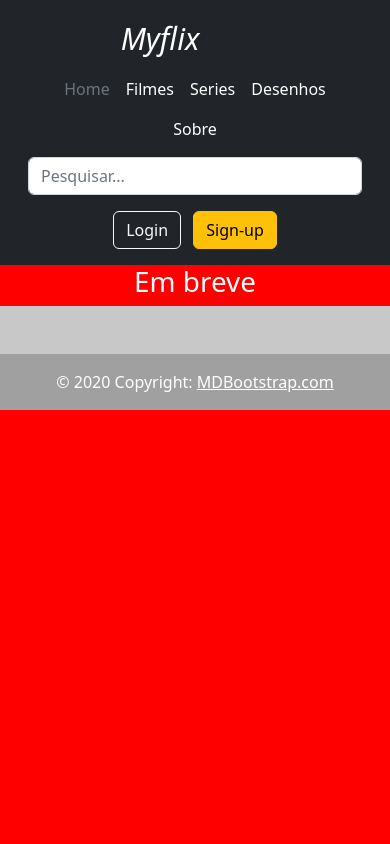
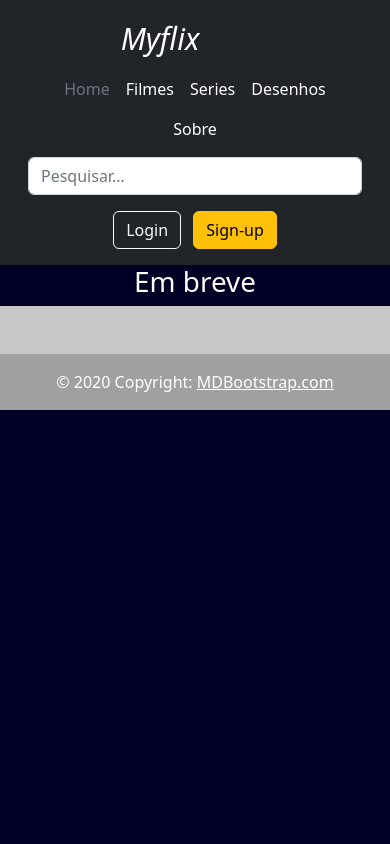
Before and after one commit to FernandoVicent/Myflix, a Django app: page /filmes in a window 390 px wide. Run offline with Django 4.2, Linux system fonts and the light colour scheme; some libraries are stand-ins or nearby versions.

Commit message:
responsivo atualização

```diff
--- a/myflix/static/css/style.css
+++ b/myflix/static/css/style.css
@@ -61,9 +61,6 @@
 
 
 @media screen and (max-width:  415px){
-    body{
-        background-color: red;
-    }
     .apresentacao-slider{
     width: 100%;
     height: 100px;
@@ -78,9 +75,7 @@
     }
 }
 @media screen and (max-width:  768px){
-    body{
-        background-color: red;
-    }
+
     .apresentacao-slider{
     width: 100%;
     height: 100px;
```
